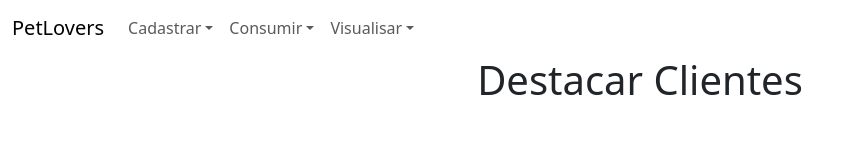
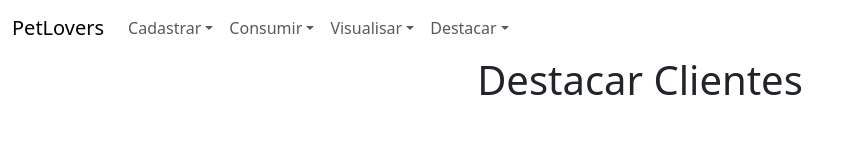
Before and after one commit to BrunoSerpa/Petshop-Typescript, a React (Create React App) app: page /destacar-clientes in a window 1280 px wide. Shown: the top 160 px of the page, without its empty margins (0-851 px from the left). Built offline with nearby package versions, Linux system fonts and the light colour scheme.

Commit message:
Arrumei o navbar

```diff
--- a/src/telas/Navbar.tsx
+++ b/src/telas/Navbar.tsx
@@ -6,13 +6,25 @@ const Navbar = () => {
             <nav className="navbar navbar-expand-lg" data-bs-theme="light">
                 <div className="container-fluid">
                     <span className="navbar-brand mb-0 h1">PetLovers</span>
-                    <button className="navbar-toggler" type="button" data-bs-toggle="collapse" data-bs-target="#navbarNav" aria-controls="navbarNav" aria-expanded="false" aria-label="Toggle navigation">
+                    <a
+                        className="navbar-toggler"
+                        type="button" data-bs-toggle="collapse"
+                        data-bs-target="#navbarNav"
+                        aria-controls="navbarNav"
+                        aria-expanded="false"
+                        aria-label="Toggle navigation"
+                    >
                         <span className="navbar-toggler-icon"></span>
-                    </button>
+                    </a>
                     <div className="collapse navbar-collapse" id="navbarNav">
                         <ul className="navbar-nav">
                             <li className="nav-item dropdown">
-                                <a className="nav-link dropdown-toggle" role="button" data-bs-toggle="dropdown" aria-expanded="false">
+                                <a
+                                    className="nav-link dropdown-toggle"
+                                    role="button"
+                                    data-bs-toggle="dropdown"
+                                    aria-expanded="false"
+                                >
                                     Cadastrar
                                 </a>
                                 <ul className="dropdown-menu">
@@ -24,16 +36,26 @@ const Navbar = () => {
                                 </ul>
                             </li>
                             <li className="nav-item dropdown">
-                                <a className="nav-link dropdown-toggle" role="button" data-bs-toggle="dropdown" aria-expanded="false">
+                                <a
+                                    className="nav-link dropdown-toggle"
+                                    role="button"
+                                    data-bs-toggle="dropdown"
+                                    aria-expanded="false"
+                                >
                                     Consumir
                                 </a>
                                 <ul className="dropdown-menu">
-                                    <li><Link to="/consumir-produtos" className="dropdown-item">Produtos</Link></li>
-                                    <li><Link to="/consumir-servicos" className="dropdown-item">Serviços</Link></li>
+                                    <li><Link to="/consumir-produto" className="dropdown-item">Produtos</Link></li>
+                                    <li><Link to="/consumir-servico" className="dropdown-item">Serviços</Link></li>
                                 </ul>
                             </li>
                             <li className="nav-item dropdown">
-                                <a className="nav-link dropdown-toggle"role="button" data-bs-toggle="dropdown" aria-expanded="false">
+                                <a
+                                    className="nav-link dropdown-toggle"
+                                    role="button"
+                                    data-bs-toggle="dropdown"
+                                    aria-expanded="false"
+                                >
                                     Visualisar
                                 </a>
                                 <ul className="dropdown-menu">
@@ -42,6 +64,21 @@ const Navbar = () => {
                                     <li><hr className="dropdown-divider"/></li>
                                     <li><Link to="/produtos" className="dropdown-item">Produtos</Link></li>
                                     <li><Link to="/servicos" className="dropdown-item">Serviços</Link></li>
+                                </ul>
+                            </li>
+                            <li className="nav-item dropdown">
+                                <a
+                                    className="nav-link dropdown-toggle"
+                                    role="button"
+                                    data-bs-toggle="dropdown"
+                                    aria-expanded="false"
+                                >
+                                    Destacar
+                                </a>
+                                <ul className="dropdown-menu">
+                                    <li><Link to="/destacar-clientes" className="dropdown-item">Clientes</Link></li>
+                                    <li><Link to="/destacar-produtos" className="dropdown-item">Produtos</Link></li>
+                                    <li><Link to="/destacar-servicos" className="dropdown-item">Servicos</Link></li>
                                 </ul>
                             </li>
                         </ul>
```
